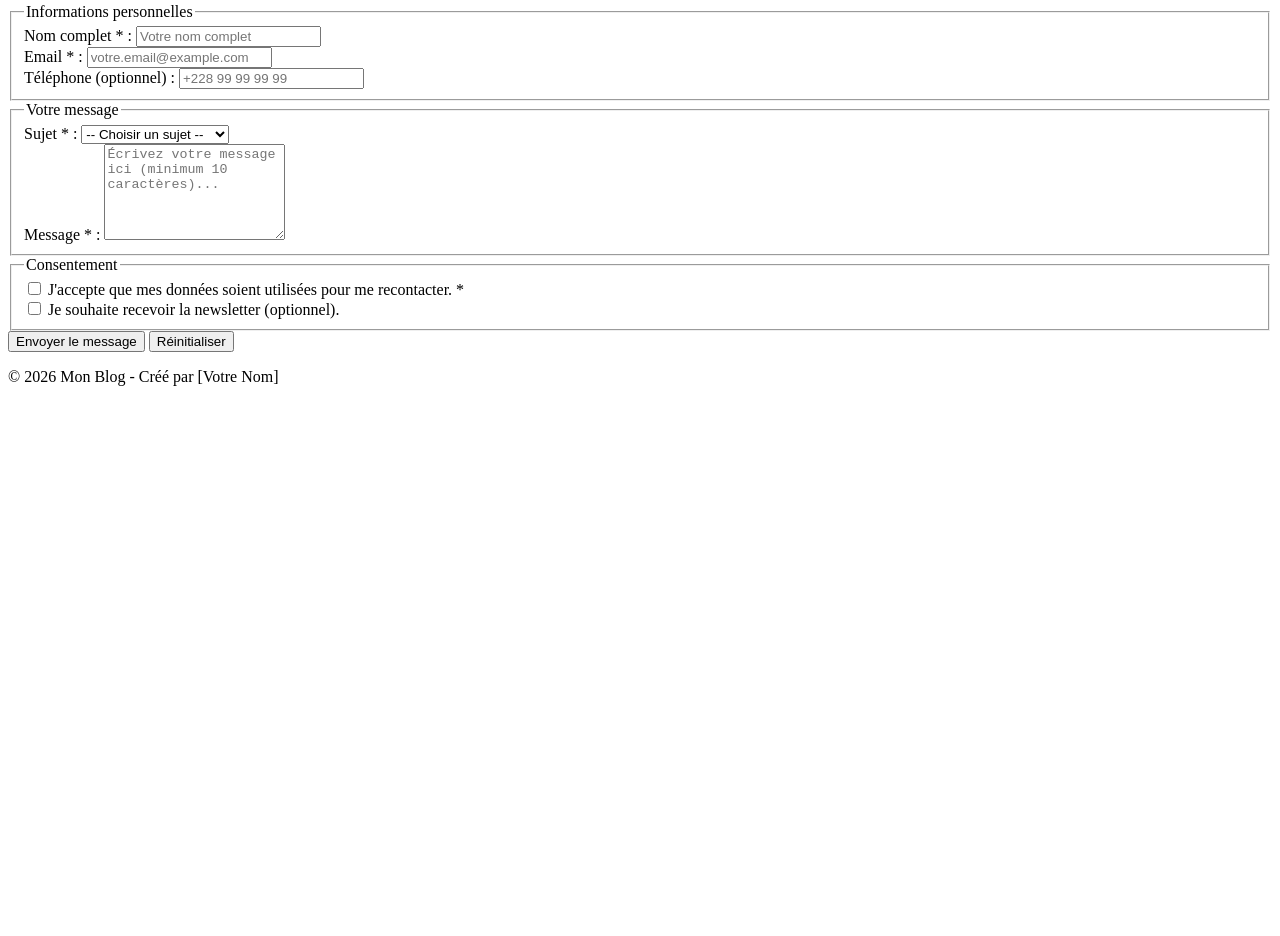
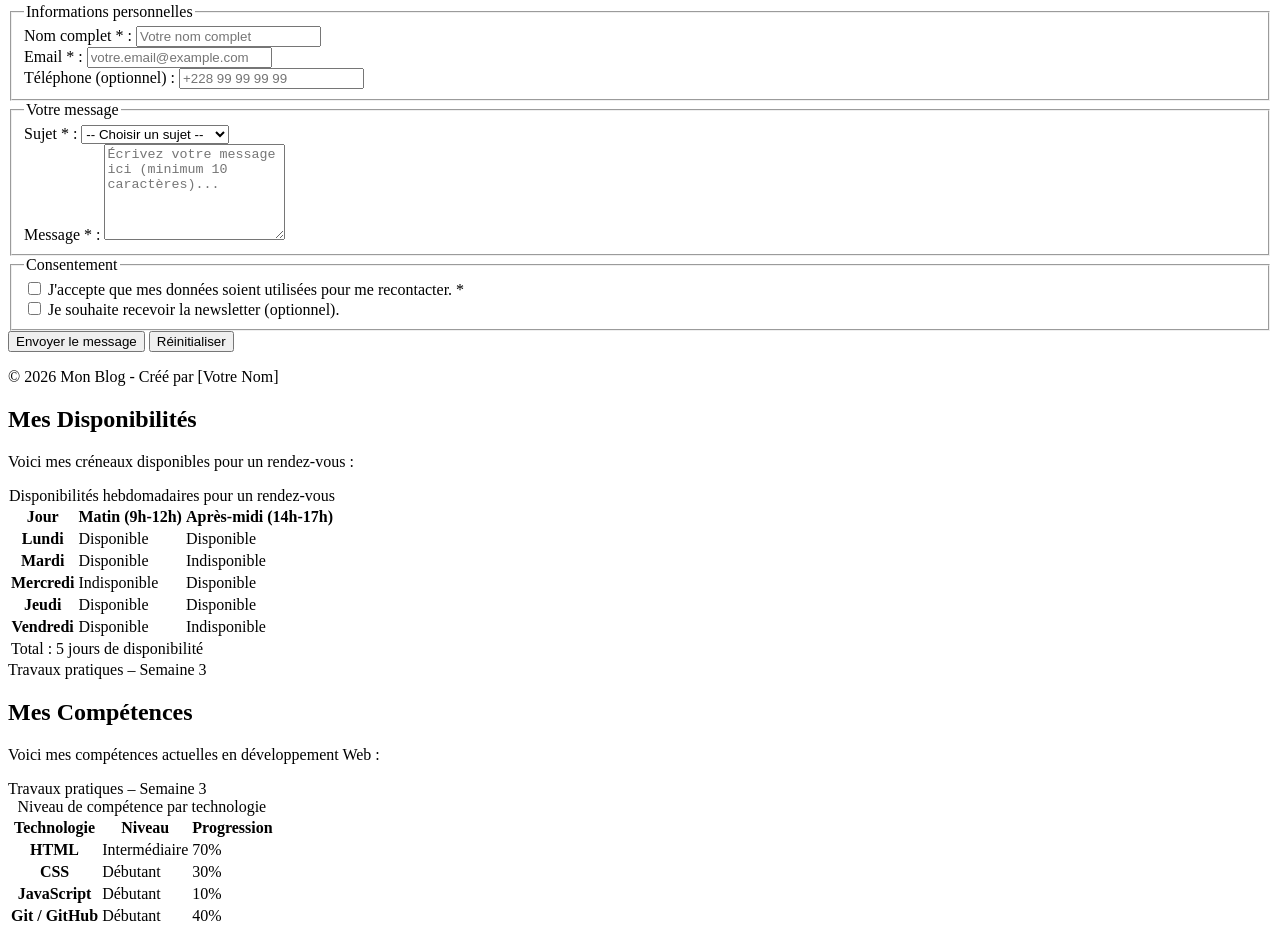
Before and after one commit to Othanne/ipnet-IT130-hannes, a plain HTML site: page contact.html in a window 1280 px wide. Shown: the part 232-1168 px from the top of the page. Before the commit the page ends 800 px from the top, so only its background shows below. Drawn offline with Linux system fonts and the light colour scheme.

Commit message:
Ajout des tableaux de disponibilités et de compétences

```diff
--- a/contact.html
+++ b/contact.html
@@ -125,5 +125,90 @@
         <footer>
             <p>© 2026 Mon Blog - Créé par [Votre Nom]</p>
         </footer>
+
+        <h2>Mes Disponibilités</h2>
+        <p>Voici mes créneaux disponibles pour un rendez-vous :</p>
+
+        <table>
+            <caption>Disponibilités hebdomadaires pour un rendez-vous</caption>
+            <thead>
+                <tr>
+                    <th scope="col">Jour</th>
+                    <th scope="col">Matin (9h-12h)</th>
+                    <th scope="col">Après-midi (14h-17h)</th>
+                </tr>
+            </thead>
+            <tbody>
+                <tr>
+                    <th scope="row">Lundi</th>
+                    <td>Disponible</td>
+                    <td>Disponible</td>
+                </tr>
+                <tr>
+                    <th scope="row">Mardi</th>
+                    <td>Disponible</td>
+                    <td>Indisponible</td>
+                </tr>
+                <tr>
+                    <th scope="row">Mercredi</th>
+                    <td>Indisponible</td>
+                    <td>Disponible</td>
+                </tr>
+                <tr>
+                    <th scope="row">Jeudi</th>
+                    <td>Disponible</td>
+                    <td>Disponible</td>
+                </tr>
+                <tr>
+                    <th scope="row">Vendredi</th>
+                    <td>Disponible</td>
+                    <td>Indisponible</td>
+                </tr>
+            </tbody>
+            <tfoot>
+                <tr>
+                    <td colspan="3">Total : 5 jours de disponibilité</td>
+                </tr>
+            </tfoot>
+        </table>
+
+        Travaux pratiques – Semaine 3
+
+        <h2>Mes Compétences</h2>
+        <p>Voici mes compétences actuelles en développement Web :</p>
+
+        <table>
+            <caption>Niveau de compétence par technologie</caption>
+            <thead>
+                <tr>
+                    <th scope="col">Technologie</th>
+                    <th scope="col">Niveau</th>
+                    <th scope="col">Progression</th>
+                </tr>
+            </thead>
+            <tbody>
+                <tr>
+                    <th scope="row">HTML</th>
+                    <td>Intermédiaire</td>
+                    <td>70%</td>
+                </tr>
+                <tr>
+                    <th scope="row">CSS</th>
+                    <td>Débutant</td>
+                    <td>30%</td>
+                </tr>
+                <tr>
+                    <th scope="row">JavaScript</th>
+                    <td>Débutant</td>
+                    <td>10%</td>
+                </tr>
+                <tr>
+                    Travaux pratiques – Semaine 3
+                    <th scope="row">Git / GitHub</th>
+                    <td>Débutant</td>
+                    <td>40%</td>
+                </tr>
+            </tbody>
+        </table>
     </body>
 </html>
```
